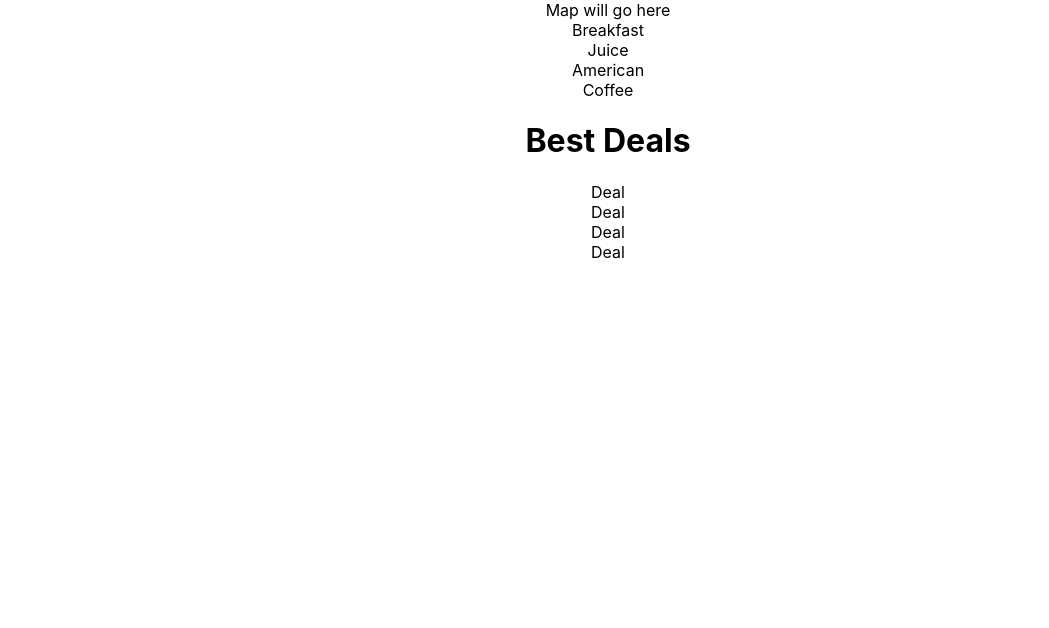
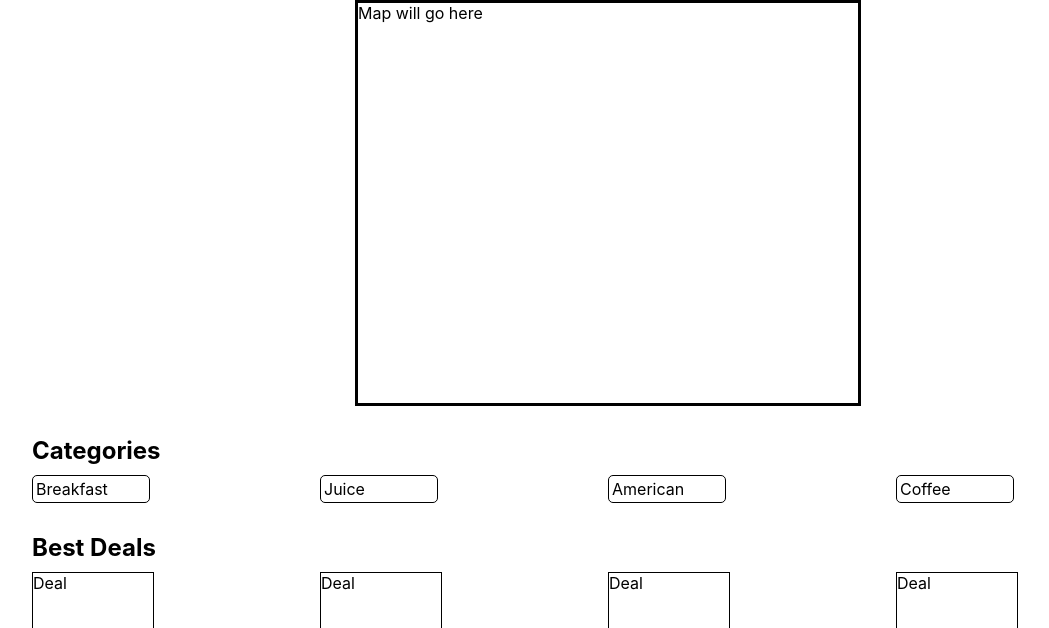
Before and after one commit to elizabethhand/boolean-uk-solo-project-client, a React (Create React App) app: page /home in a window 1280 px wide. Shown: the top 628 px of the page, without its empty margins (32-1081 px from the left). Built offline with nearby package versions, Linux system fonts and the light colour scheme.

Commit message:
Style homepage

```diff
--- a/src/App.css
+++ b/src/App.css
@@ -1,38 +1,62 @@
-.App {
-  text-align: center;
+*{
+  margin:0px;
 }
 
-.App-logo {
-  height: 40vmin;
-  pointer-events: none;
+/* HOMEPAGE */
+
+.homepage{
+  display:grid;
+  place-items:center;
 }
 
-@media (prefers-reduced-motion: no-preference) {
-  .App-logo {
-    animation: App-logo-spin infinite 20s linear;
-  }
+.homepage-container{
+  width: 90%;
+}
+.map-container{
+  display:grid;
+  place-items:center;
+}
+.map{
+  border: solid;
+  height: 400px;
+  width: 500px;
 }
 
-.App-header {
-  background-color: #282c34;
-  min-height: 100vh;
-  display: flex;
-  flex-direction: column;
-  align-items: center;
-  justify-content: center;
-  font-size: calc(10px + 2vmin);
-  color: white;
+.categories{
+  padding-top: 30px;
 }
 
-.App-link {
-  color: #61dafb;
+.category-title{
+  padding-bottom:10px;
 }
 
-@keyframes App-logo-spin {
-  from {
-    transform: rotate(0deg);
-  }
-  to {
-    transform: rotate(360deg);
-  }
+.category-tiles{
+  display:grid;
+  grid-auto-flow: column;
 }
+
+.category-tile{
+  border: solid 1px;
+  width: 110px;
+  border-radius: 5px;
+  padding: 3px;
+}
+
+.best-deals{
+  padding: 20px 0px;
+}
+
+.deal-tiles{
+  display:grid;
+  grid-auto-flow:column;
+}
+
+.best-deals-title{
+  padding: 10px 0px;
+}
+
+.deal-tile{
+  height: 120px;
+  border: 1px solid;
+  width: 120px;
+}
--- a/src/pages/Homepage.js
+++ b/src/pages/Homepage.js
@@ -2,22 +2,31 @@ import React from "react"
 
 function Homepage() {
     return (
-        <main>
-            <div> Map will go here</div>
+        <main className="homepage">
+            <div className="homepage-container">
+                <div className="map-container">
+                    <div className="map"> Map will go here</div>
+                </div>
                 <div className="categories">
+                    <h2 className="category-title">Categories</h2>
+                    <div className="category-tiles">
                         <div className="category-tile"> Breakfast</div>
                         <div className="category-tile"> Juice</div>
                         <div className="category-tile"> American</div>
                         <div className="category-tile"> Coffee</div>
                     </div>
+                </div>
                 <div className="best-deals">
-                <h1> Best Deals</h1>
+                    <h2 className="best-deals-title"> Best Deals</h2>
+                    <div className="deal-tiles">
                         <div className="deal-tile"> Deal</div>
                         <div className="deal-tile"> Deal</div>
                         <div className="deal-tile"> Deal</div>
                         <div className="deal-tile"> Deal</div>
                     </div>
-        </main>
+                </div>
+            </div>
+        </main >
     )
 }
 
```
Lines whose indentation alone changed are shown as unchanged.
